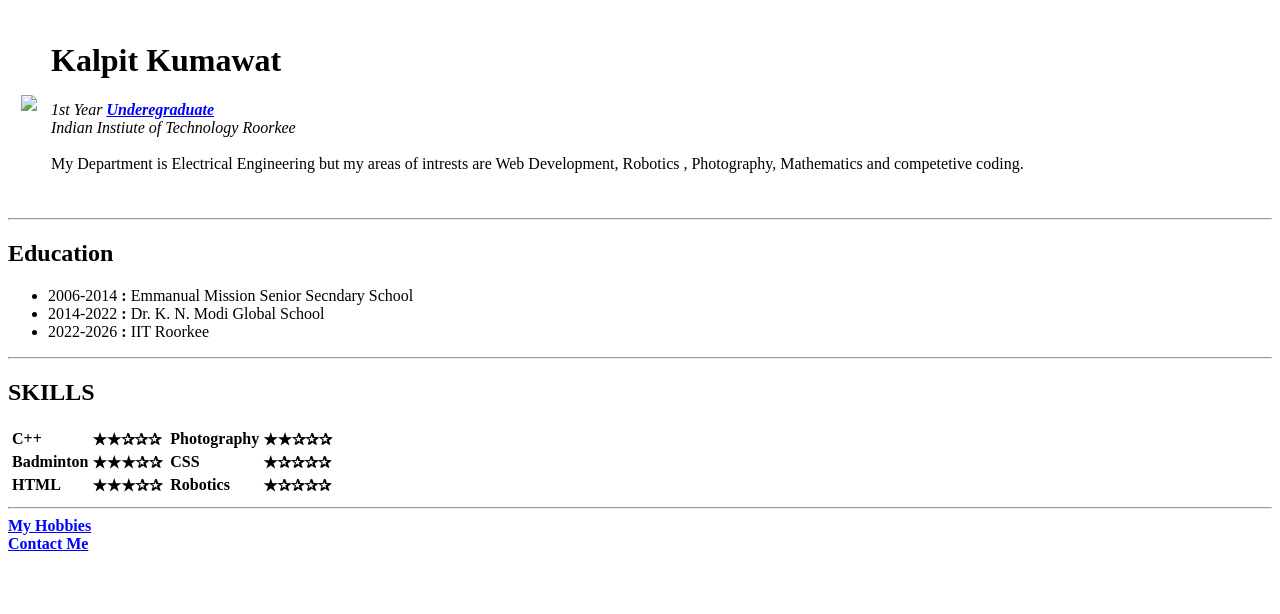
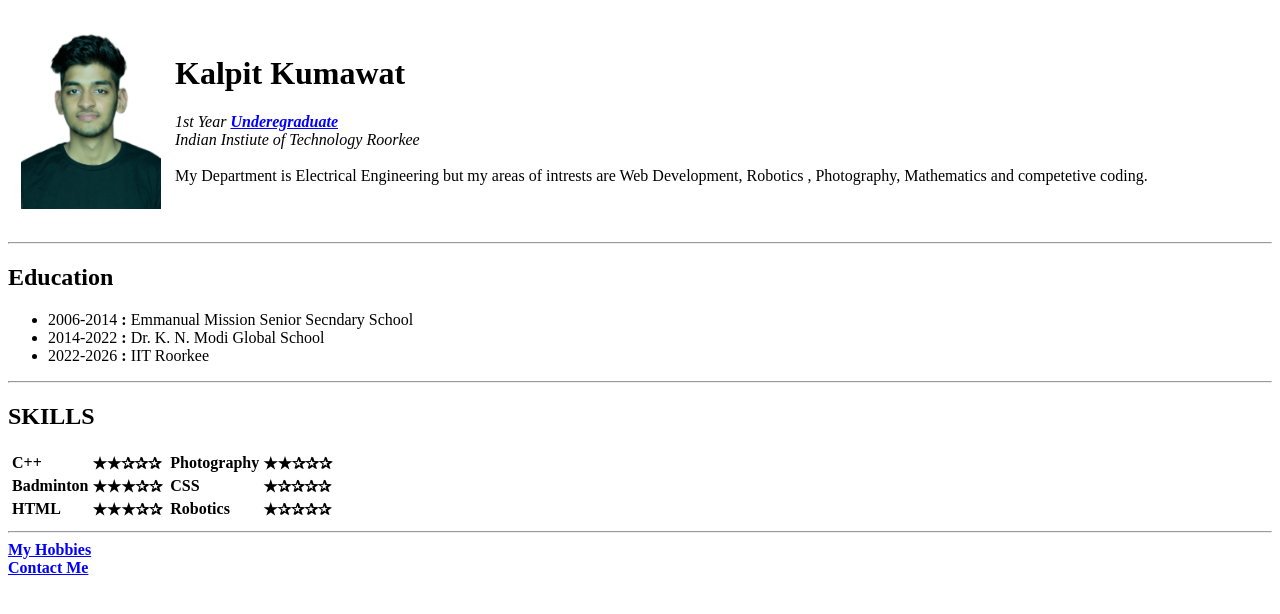
Before and after one commit to kalpitkumawat/cv, a plain HTML site: page index.html in a window 1280 px wide. Drawn offline with Linux system fonts and the light colour scheme.

Commit message:
Update index.html

```diff
--- a/index.html
+++ b/index.html
@@ -9,7 +9,7 @@
 <body>
     <table cellspacing="12px">
         <tr>
-            <td><img src="/images/Picsart_22-12-08_12-45-07-482.jpg" width="140px" ></td>
+            <td><img src="Picsart_22-12-08_12-45-07-482.jpg" width="140px" ></td>
             <td><h1>Kalpit Kumawat</h1>
                 <em>
                 <p>1st Year <a href="https://dictionary.cambridge.org/dictionary/english/undergraduate" target="_main"><b style="color: blue;">Underegraduate</b></a> <br>
```
